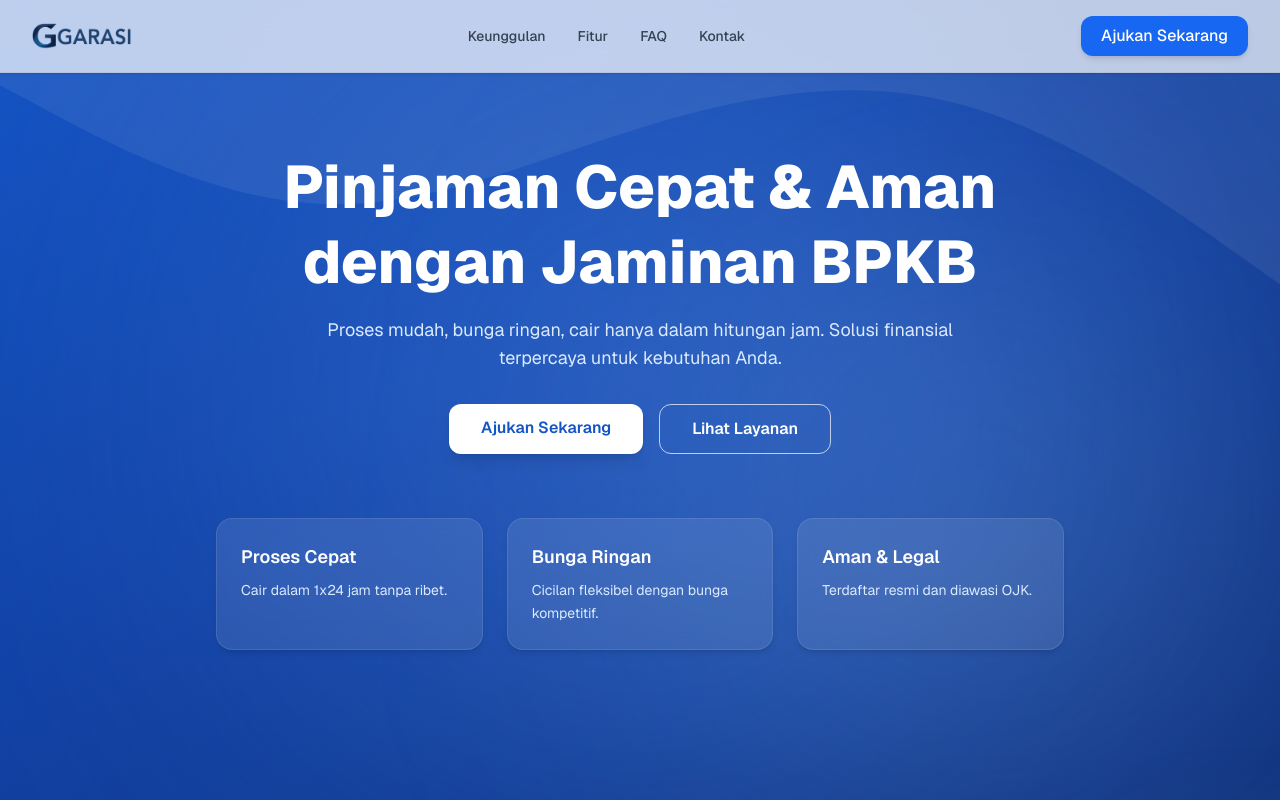
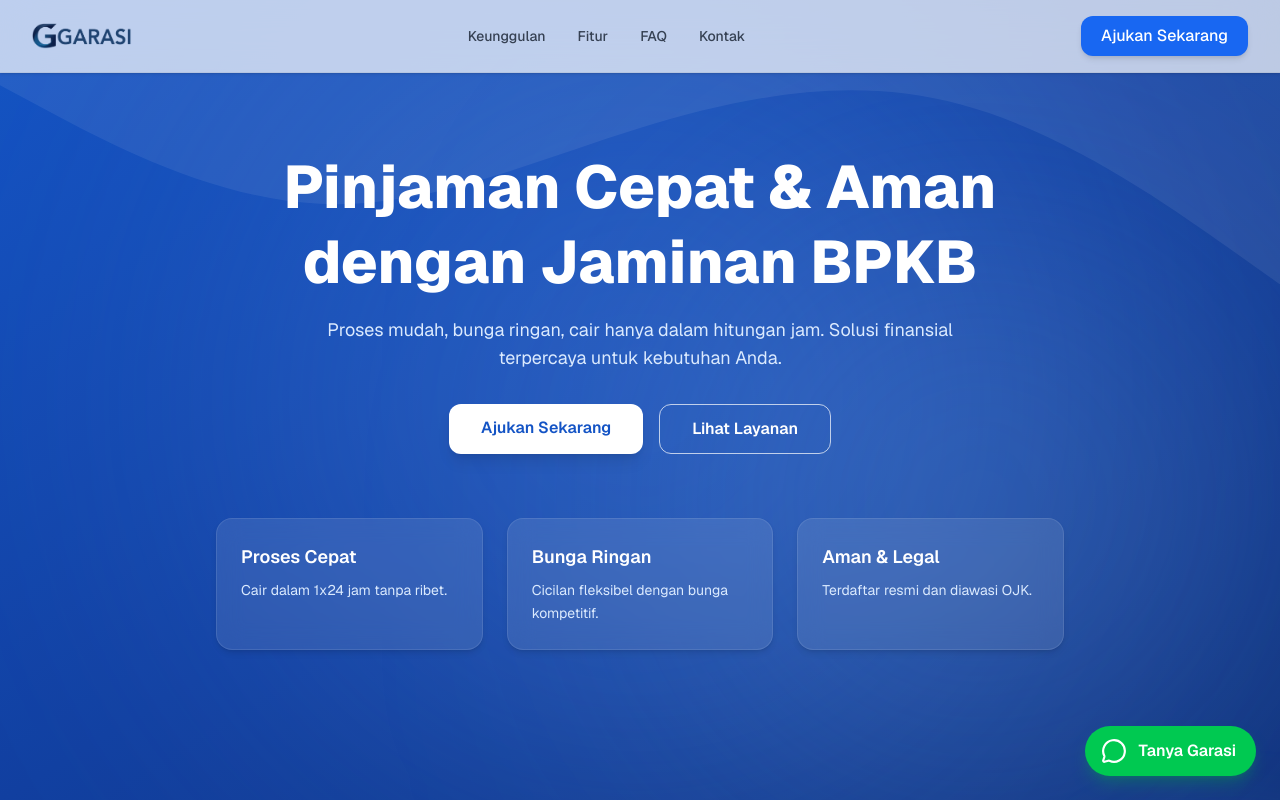
Before and after one commit to gilangrmdnii/gadai_bpkb, a Next.js app: page / in a window 1280 px wide. Built offline with nearby package versions, Linux system fonts and the light colour scheme.

Commit message:
update night

```diff
--- a/src/app/page.tsx
+++ b/src/app/page.tsx
@@ -9,6 +9,7 @@ import Footer from "@/components/Footer";
 import SupportedBy from "@/components/SupportedBy";
 import ProductGadai from "@/components/ProductGadai";
 import Testimonials from "@/components/Testimonials";
+import FloatingWhatsApp from "@/components/FloatingWhatsApp";
 
 export default function Home() {
   return (
@@ -21,10 +22,12 @@ export default function Home() {
       <FAQ />
       <ProductGadai />
       <SupportedBy />
-      {/* Apply & CTA */}
       <Testimonials />
       <CTA />
       <Footer />
+
+      {/* 💬 Floating WhatsApp Button */}
+      <FloatingWhatsApp />
     </main>
   );
 }
--- /dev/null
+++ b/src/components/FloatingWhatsApp.tsx
@@ -0,0 +1,26 @@
+"use client";
+import { motion } from "framer-motion";
+import { MessageCircle } from "lucide-react";
+
+const FloatingWhatsApp = () => {
+  const whatsappNumber = "628119274006";
+  const message = "Halo, saya ingin menanyakan tentang layanan gadai BPKB.";
+
+  const waLink = `https://wa.me/${whatsappNumber}?text=${encodeURIComponent(message)}`;
+
+  return (
+    <motion.a
+      href={waLink}
+      target="_blank"
+      rel="noopener noreferrer"
+      whileHover={{ scale: 1.05 }}
+      whileTap={{ scale: 0.95 }}
+      className="fixed bottom-6 right-6 z-50 flex items-center gap-3 bg-green-500 hover:bg-green-600 text-white py-3 pl-4 pr-5 rounded-full shadow-lg shadow-green-600/30 transition-all duration-300"
+    >
+      <MessageCircle size={26} className="text-white" />
+      <span className="font-semibold text-white text-sm md:text-base">Tanya Garasi</span>
+    </motion.a>
+  );
+};
+
+export default FloatingWhatsApp;
```
